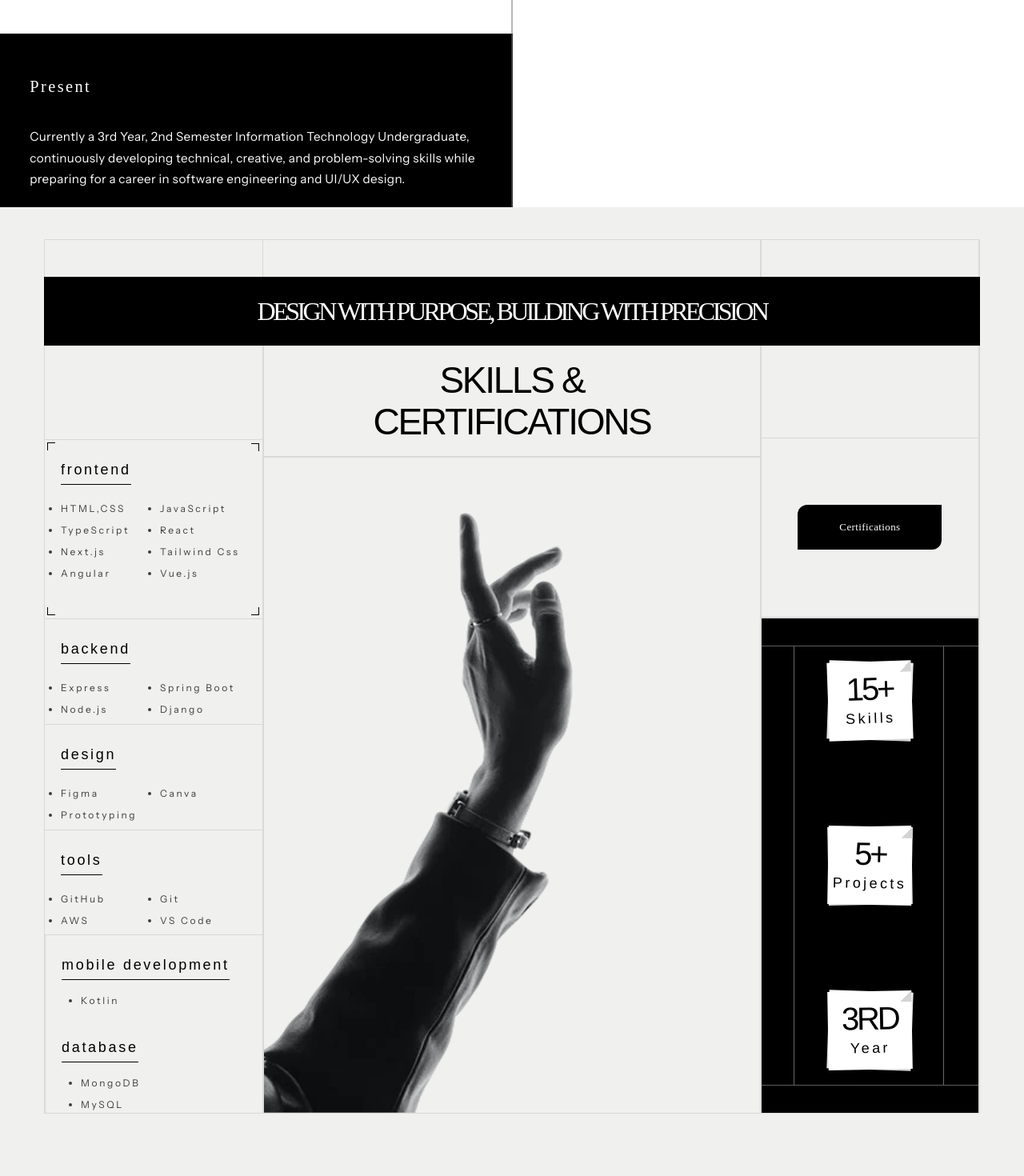
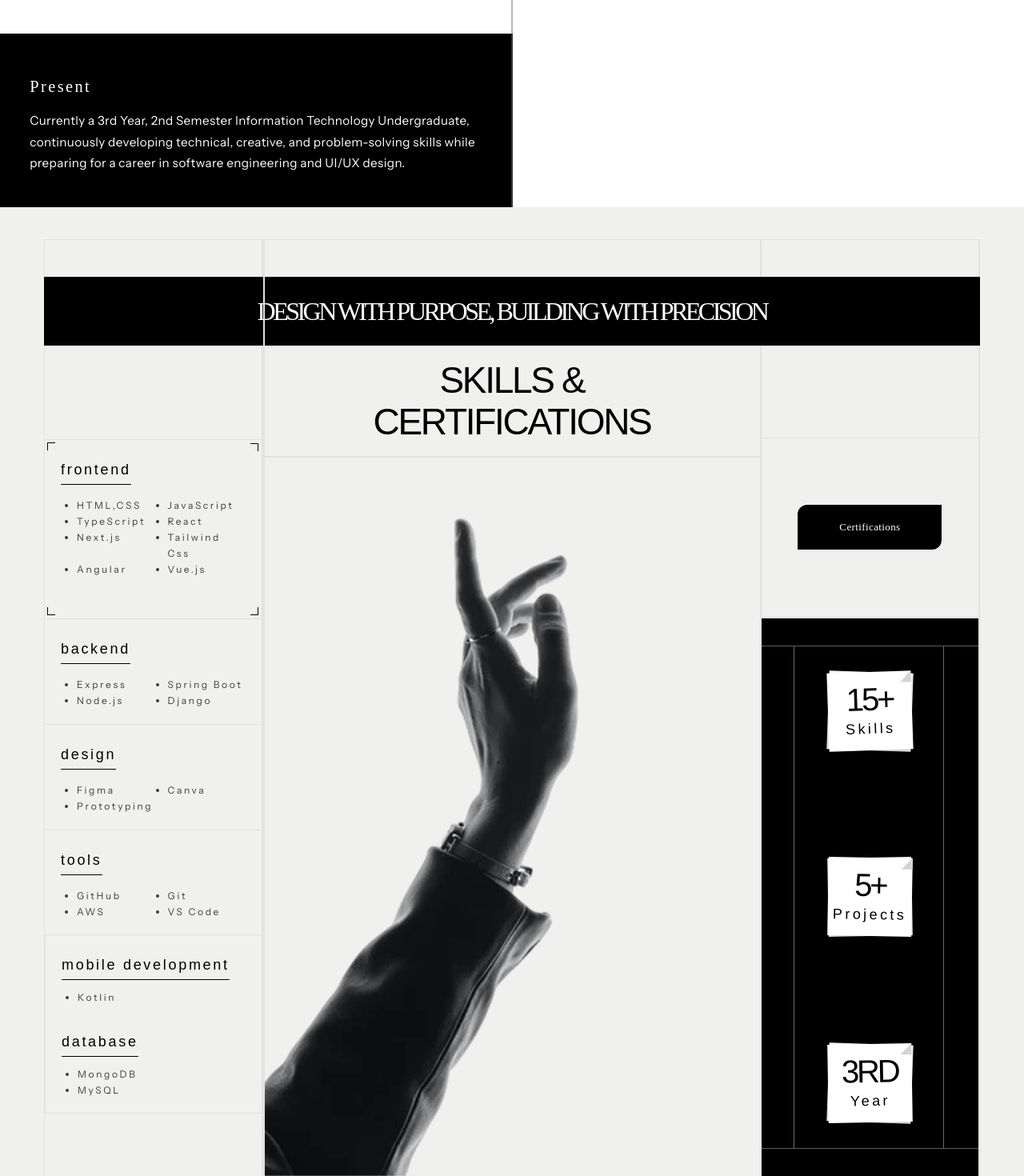
Before and after one commit to OshaniWijekoon/portfolio-fixed, a Next.js app: page / in a window 1280 px wide. Shown: the part 3360-4830 px from the top of the page at 80% size. Built offline with nearby package versions, Linux system fonts and the light colour scheme; a web font is replaced by a local one.

Commit message:
chnage the spacing

```diff
--- a/components/About.tsx
+++ b/components/About.tsx
@@ -155,7 +155,7 @@ function AboutContent() {
           <h4 className={`${subheadingText} font-normal text-white`}>
             Present
           </h4>
-          <p className="mt-[6%] text-[clamp(11px,1.19vw,26px)] font-['Instrument_Sans'] leading-[1.75] tracking-wide text-white">
+          <p className="mt-[2.5%] text-[clamp(11px,1.19vw,26px)] font-['Instrument_Sans'] leading-[1.75] tracking-wide text-white">
             Currently a 3rd Year, 2nd Semester Information Technology
             Undergraduate, continuously developing technical, creative, and
             problem-solving skills while preparing for a career in software
@@ -195,12 +195,12 @@ function AboutContent() {
           <h3 className={`${headingText} font-normal uppercase text-black`}>
             Academic Journy
           </h3>
-          <div className="mt-[3.19%] flex flex-col gap-[2.1%]">
+          <div className="mt-[3.19%] flex flex-col gap-[5.5%]">
             {milestones.map(function (item, index) {
               return (
                 <motion.div
                   key={item.year}
-                  className="flex flex-col gap-[1.06%]"
+                  className="flex flex-col gap-[4.5%]"
                   initial="hidden"
                   whileInView="show"
                   viewport={viewport}
@@ -223,7 +223,7 @@ function AboutContent() {
           href="/resume.pdf"
           target="_blank"
           rel="noopener noreferrer"
-          className="absolute left-[24.17%] top-[60.07%] flex h-[clamp(56px,3.7vw,90px)] w-[clamp(180px,11.9vw,290px)] items-center justify-center rounded-tl-[clamp(12px,0.79vw,19px)] rounded-br-[clamp(12px,0.79vw,19px)] bg-black transition-opacity hover:opacity-80"
+          className="absolute left-[24.17%] top-[55.5%] flex h-[clamp(56px,3.7vw,90px)] w-[clamp(180px,11.9vw,290px)] items-center justify-center rounded-tl-[clamp(12px,0.79vw,19px)] rounded-br-[clamp(12px,0.79vw,19px)] bg-black transition-opacity hover:opacity-80"
           initial="hidden"
           whileInView="show"
           viewport={viewport}
--- a/components/Skills.tsx
+++ b/components/Skills.tsx
@@ -83,7 +83,7 @@ function SkillCardBlock(props: {
   index?: number;
 }) {
   const card = props.card;
-  const extraClass = props.className ?? "border border-[#d9d9d9]";
+  const extraClass = props.className ?? "border border-[#e2e2e2]";
   const titleClass = card.lowercaseTitle
     ? "inline-block border-b border-black pb-1 font-body text-[clamp(18px,1.24vw,29px)] lowercase tracking-[0.15em] text-black"
     : "inline-block border-b border-black pb-1 font-body text-[clamp(18px,1.24vw,29px)] tracking-[0.15em] text-black";
@@ -104,7 +104,7 @@ function SkillCardBlock(props: {
     >
       {card.bracketCorners ? <CornerBrackets /> : null}
       <h3 className={titleClass}>{card.title}</h3>
-      <ul className="mt-[clamp(16px,1.1vw,26px)] grid grid-cols-2 gap-x-[clamp(16px,1.1vw,26px)] font-sans text-[clamp(12px,0.83vw,20px)] leading-[clamp(27px,1.86vw,43px)] tracking-[0.22em] text-[#3e3e3e]">
+      <ul className="mt-[clamp(16px,1.1vw,26px)] grid grid-cols-2 gap-x-[clamp(16px,1.1vw,26px)] pl-5 font-sans text-[clamp(12px,0.83vw,20px)] leading-[clamp(20px,1.4vw,32px)] tracking-[0.22em] text-[#3e3e3e]">
         {card.items.map(function (item) {
           return (
             <li key={item} className="list-disc marker:text-[#3e3e3e]">
@@ -176,7 +176,7 @@ function StatCard(props: { value: string; label: string; index: number }) {
 
 /**
  * Skills & Certifications — Figma frame 106:74.
- * Three-column editorial grid with shared vertical hairlines (#D9D9D9)
+ * Three-column editorial grid with shared vertical hairlines (#E2E2E2)
  * and the black stats panel with inner vertical (#6B6B6B) and horizontal
  * (#5D5D5D) rules.
  *
@@ -187,6 +187,16 @@ function StatCard(props: { value: string; label: string; index: number }) {
  * and every fixed size below is a clamp() scaled off the original 1454px
  * design reference (vw = value / 1454 * 100), floored at the original size
  * and ceilinged well above it so it keeps growing on wide screens.
+ *
+ * Column 1 / Column 2 gap fix: column 1 (skill cards) used to stop
+ * growing once its last card ended, while column 2 (the tall image)
+ * kept going — leaving the vertical divider stranded above a blank
+ * strip. A flex-1 spacer at the bottom of column 1 stretches to fill
+ * that leftover height so the border-r rides all the way down next to
+ * the image, AND that spacer now also carries a border-b so column 1
+ * gets a closing horizontal line at the bottom — matching how columns
+ * 2 and 3 are fully boxed in with a border on every side. Previously
+ * the spacer only had border-r, so the box was left open at the floor.
  *
  * Motion: the black banner slides down, skill cards stagger up one by one,
  * the big heading fades up, the hand photo fades/scales in, and the stat
@@ -226,7 +236,7 @@ export default function Skills() {
             return <SkillCardBlock key={card.title} card={card} index={index} />;
           })}
           <motion.div
-            className="border border-[#d9d9d9] px-5 py-6"
+            className="border border-[#e2e2e2] px-5 py-6"
             initial="hidden"
             whileInView="show"
             viewport={viewport}
@@ -236,20 +246,20 @@ export default function Skills() {
             <h3 className="inline-block border-b border-black pb-1 font-body text-[24px] lowercase tracking-[3.5px] text-black">
               Mobile Development
             </h3>
-            <ul className="mt-3 list-disc pl-6 font-sans text-[16px] leading-[27px] tracking-[3.5px] text-[#3e3e3e]">
+            <ul className="mt-3 list-disc pl-5 font-sans text-[16px] leading-[22px] tracking-[3.5px] text-[#3e3e3e]">
               <li>Kotlin</li>
             </ul>
             <h3 className="mt-6 inline-block border-b border-black pb-1 font-body text-[24px] tracking-[3.5px] text-black">
               database
             </h3>
-            <ul className="mt-3 list-disc pl-6 font-sans text-[16px] leading-[27px] tracking-[3.5px] text-[#3e3e3e]">
+            <ul className="mt-3 list-disc pl-5 font-sans text-[16px] leading-[22px] tracking-[3.5px] text-[#3e3e3e]">
               <li>MongoDB</li>
               <li>MySQL</li>
             </ul>
           </motion.div>
         </div>
         <motion.div
-          className="mt-8 border border-[#d9d9d9] px-4 py-10 text-center"
+          className="mt-8 border border-[#e2e2e2] px-4 py-10 text-center"
           initial="hidden"
           whileInView="show"
           viewport={viewport}
@@ -288,7 +298,7 @@ export default function Skills() {
         >
           Certifications
         </MotionLink>
-        <div className="relative mt-4 border border-[#d9d9d9] bg-black">
+        <div className="relative mt-4 border border-[#e2e2e2] bg-black">
           <span
             aria-hidden="true"
             className="pointer-events-none absolute bottom-[34px] left-[40px] top-[34px] w-px bg-[#6b6b6b]"
@@ -322,6 +332,17 @@ export default function Skills() {
           every size is a fluid clamp() so it keeps scaling on wide screens. */}
       <div className="relative mx-auto hidden w-full px-[clamp(55px,3.78vw,88px)] pb-20 pt-10 sm:block">
         <div className="relative grid grid-cols-[82fr_186fr_82fr]">
+          {/* Column 1 / Column 2 boundary line, drawn as its own absolute
+              element spanning the grid's full height directly — this
+              doesn't depend on flex/grid stretch behavior lining up with
+              however tall column 1's content happens to be, which is what
+              kept leaving a gap at the bottom when the image column grew
+              taller than column 1's cards. 82/(82+186+82) = 23.43%. */}
+          <span
+            aria-hidden="true"
+            className="pointer-events-none absolute inset-y-0 z-30 w-[1.5px] bg-[#e2e2e2]"
+            style={{ left: "23.43%" }}
+          />
           {/* Black banner spanning all columns */}
           <motion.div
             className="pointer-events-none absolute left-0 right-0 top-[clamp(47px,3.23vw,75px)] z-20 flex h-[clamp(86px,5.92vw,138px)] items-center justify-center bg-black px-[clamp(24px,1.65vw,38px)]"
@@ -339,20 +360,20 @@ export default function Skills() {
           </motion.div>
 
           {/* ── Column 1: skill categories ── */}
-          <div className="flex flex-col border-l border-[#d9d9d9]">
-            <div className="h-[clamp(250px,17.19vw,400px)] border-r border-t border-[#d9d9d9]" />
+          <div className="flex flex-col border-l border-r border-[#e2e2e2]">
+            <div className="h-[clamp(250px,17.19vw,400px)] border-r border-t border-[#e2e2e2]" />
             {skillCards.map(function (card, index) {
               return (
                 <SkillCardBlock
                   key={card.title}
                   card={card}
                   index={index}
-                  className="border-r border-t border-[#d9d9d9]"
+                  className="border-r border-t border-[#e2e2e2]"
                 />
               );
             })}
             <motion.div
-              className="h-[clamp(224px,15.41vw,358px)] border border-[#d9d9d9] px-[clamp(20px,1.38vw,32px)] py-[clamp(24px,1.65vw,38px)]"
+              className="h-[clamp(224px,15.41vw,358px)] border border-[#e2e2e2] px-[clamp(20px,1.38vw,32px)] py-[clamp(24px,1.65vw,38px)]"
               initial="hidden"
               whileInView="show"
               viewport={viewport}
@@ -362,24 +383,30 @@ export default function Skills() {
               <h3 className="inline-block border-b border-black pb-1 font-body text-[clamp(18px,1.24vw,29px)] lowercase tracking-[0.15em] text-black">
                 Mobile Development
               </h3>
-              <ul className="mt-3 list-disc pl-6 font-sans text-[clamp(12px,0.83vw,20px)] leading-[clamp(27px,1.86vw,43px)] tracking-[0.22em] text-[#3e3e3e]">
+              <ul className="mt-3 list-disc pl-5 font-sans text-[clamp(12px,0.83vw,20px)] leading-[clamp(20px,1.4vw,32px)] tracking-[0.22em] text-[#3e3e3e]">
                 <li>Kotlin</li>
               </ul>
               <h3 className="mt-[clamp(32px,2.2vw,51px)] inline-block border-b border-black pb-1 font-body text-[clamp(18px,1.24vw,29px)] tracking-[0.15em] text-black">
                 database
               </h3>
-              <ul className="mt-3 list-disc pl-6 font-sans text-[clamp(12px,0.83vw,20px)] leading-[clamp(27px,1.86vw,43px)] tracking-[0.22em] text-[#3e3e3e]">
+              <ul className="mt-3 list-disc pl-5 font-sans text-[clamp(12px,0.83vw,20px)] leading-[clamp(20px,1.4vw,32px)] tracking-[0.22em] text-[#3e3e3e]">
                 <li>MongoDB</li>
                 <li>MySQL</li>
               </ul>
             </motion.div>
+            {/* Spacer so the divider keeps running down to match the
+                image column's height instead of stopping after the last
+                card, AND closes the box off with a bottom line — this is
+                the horizontal line that was missing. border-r carries the
+                vertical divider down, border-b draws the floor. */}
+            <div className="flex-1 border-b border-r border-[#e2e2e2]" />
           </div>
 
           {/* ── Column 2: title + image + bottom cell ── */}
-          <div className="flex flex-col border-[#d9d9d9]">
-            <div className="h-[clamp(132px,9.08vw,211px)] border-r border-t border-[#d9d9d9]" />
+          <div className="flex flex-col border-[#e2e2e2]">
+            <div className="h-[clamp(132px,9.08vw,211px)] border-r border-t border-[#e2e2e2]" />
             <motion.div
-              className="flex h-[clamp(140px,9.6vw,224px)] items-center justify-center border border-[#d9d9d9] px-[clamp(24px,1.65vw,38px)] text-center"
+              className="flex h-[clamp(140px,9.6vw,224px)] items-center justify-center border border-[#e2e2e2] px-[clamp(24px,1.65vw,38px)] text-center"
               initial="hidden"
               whileInView="show"
               viewport={viewport}
@@ -393,7 +420,7 @@ export default function Skills() {
               </h2>
             </motion.div>
             <motion.div
-              className="relative min-h-[clamp(780px,54vw,1250px)] flex-1 border border-[#d9d9d9]"
+              className="relative min-h-[clamp(900px,60vw,1400px)] flex-1 border border-[#e2e2e2]"
               initial={{ opacity: 0, scale: 1.05 }}
               whileInView={{ opacity: 1, scale: 1 }}
               viewport={viewport}
@@ -410,9 +437,9 @@ export default function Skills() {
           </div>
 
           {/* ── Column 3: certifications + stats ── */}
-          <div className="flex flex-col border-r border-[#d9d9d9]">
-            <div className="h-[clamp(249px,17.13vw,398px)] border border-[#d9d9d9]" />
-            <div className="flex h-[clamp(224px,15.41vw,358px)] items-center justify-center border-x border-b border-[#d9d9d9]">
+          <div className="flex flex-col border-r border-[#e2e2e2]">
+            <div className="h-[clamp(249px,17.13vw,398px)] border border-[#e2e2e2]" />
+            <div className="flex h-[clamp(224px,15.41vw,358px)] items-center justify-center border-x border-b border-[#e2e2e2]">
               <MotionLink
                 href="/certifications"
                 className="flex h-[clamp(56px,3.7vw,90px)] w-[clamp(180px,11.9vw,290px)] items-center justify-center rounded-tl-[clamp(12px,0.79vw,19px)] rounded-br-[clamp(12px,0.79vw,19px)] bg-black font-['JejuMyeongjo'] text-[clamp(13px,0.79vw,18px)] capitalize tracking-[0.03em] text-white transition-opacity hover:opacity-80"
@@ -425,7 +452,7 @@ export default function Skills() {
                 Certifications
               </MotionLink>
             </div>
-            <div className="relative flex min-h-[clamp(616px,42.37vw,986px)] flex-1 flex-col border border-[#d9d9d9] bg-black">
+            <div className="relative flex min-h-[clamp(616px,42.37vw,986px)] flex-1 flex-col border border-[#e2e2e2] bg-black">
               <span
                 aria-hidden="true"
                 className="pointer-events-none absolute bottom-[clamp(34px,2.34vw,54px)] left-[clamp(40px,2.75vw,64px)] top-[clamp(34px,2.34vw,54px)] w-px bg-[#6b6b6b]"
```
